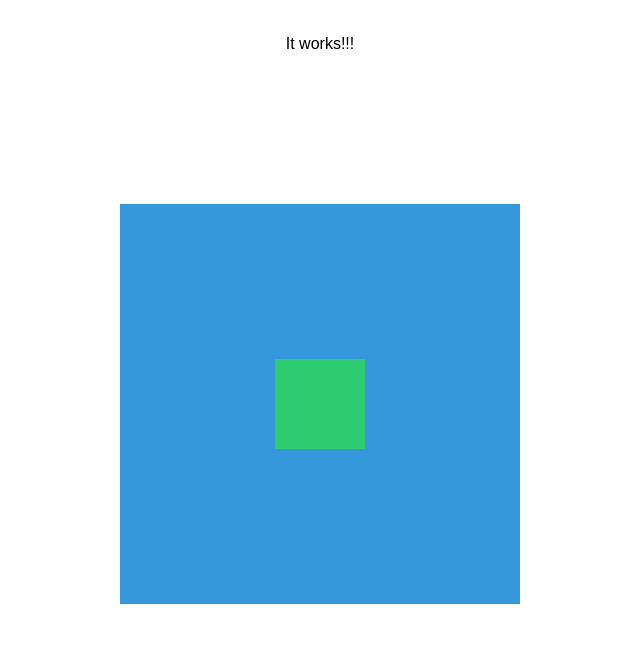
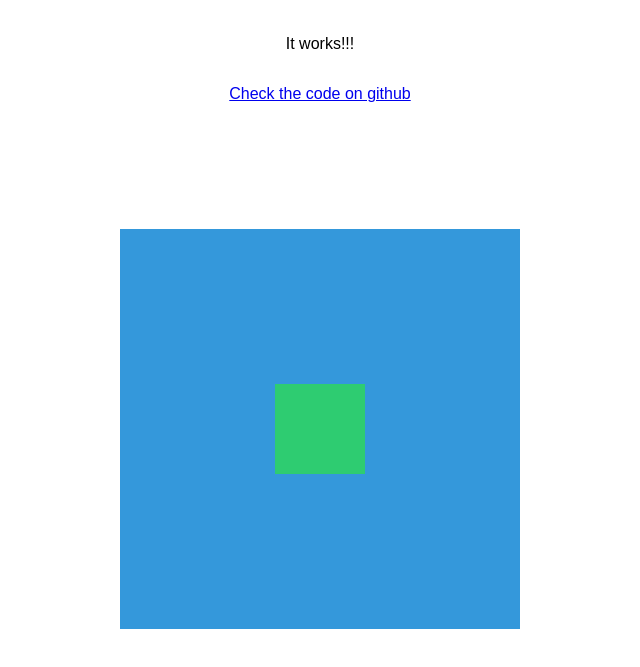
Before and after one commit to linkstrifer/flex-vertical-auto-margin, a website built with Parcel: page index.html in a window 1280 px wide. Shown: the part 61-728 px from the top of the page, without its empty margins (320-960 px from the left). Built offline with nearby package versions, Linux system fonts and the light colour scheme.

Commit message:
add check on github

```diff
--- a/index.html
+++ b/index.html
@@ -10,6 +10,13 @@
     <div class="wrapper">
       <h1>Margin auto + flex vertically</h1>
       <p>It works!!!</p>
+      <p>
+        <a
+          href="https://github.com/linkstrifer/flex-vertical-auto-margin/tree/master/"
+          target="_blank"
+          >Check the code on github</a
+        >
+      </p>
       <div class="container">
         <div class="box"></div>
       </div>
```
